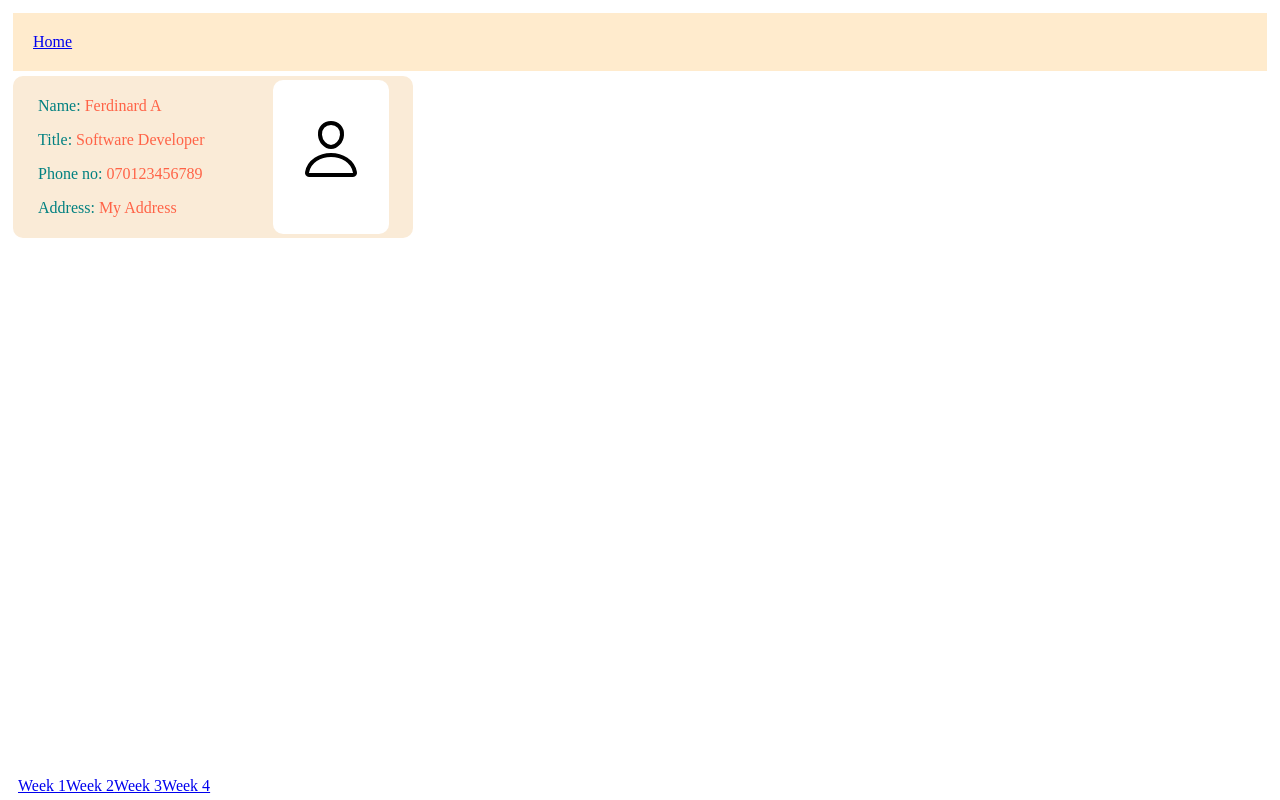
After one commit to EmmanuelAmodu/DLBC_Coding_Tutorial, a PHP site: page /week4.php in a window 1280 px wide. The commit adds this page. Run offline with PHP 8.4, Linux system fonts and the light colour scheme.

Commit message:
Week 4 Added

```diff
--- /dev/null
+++ b/Student/Ferdinard/assets/styles.css
@@ -0,0 +1,65 @@
+.nav{
+  padding:20px;
+  margin-bottom:5px;
+  background-color: blanchedalmond;
+}
+
+body{
+  padding:5px;
+  min-height:100%;
+}
+
+/***Business Card***/
+.card {
+  border: 2px solid transparent;
+  border-radius: 10px;
+  padding: 0px 20px;
+  width: 400px;
+  background-color:antiquewhite;
+}
+
+span {
+  color: teal;
+}
+
+p {
+  color:tomato;
+}
+
+.passport{
+  text-align: center;
+  font-size: 64px;
+  background-color:white;
+  border-radius: 10px;
+  padding: 10px;
+  height:30px;
+}
+
+
+h1{
+  color: crimson;
+  font-family: 'Franklin Gothic Medium', 'Arial Narrow', Arial, sans-serif;
+  font-size: 4em;
+}
+
+/***Week 3***/
+#main-content {
+  margin: 20px;
+  padding: 20px;
+  border: 2px solid #000;
+  border-radius: 10px;
+ }
+
+.special-message {
+  color: darkblue;
+  font-weight: bold;
+}
+
+.footer{
+  display: flex;
+  padding: 5px;
+  position: fixed;
+  bottom: 0;
+  justify-content: space-evenly;
+  align-items: center;
+}
--- /dev/null
+++ b/Student/Ferdinard/footer.html
@@ -0,0 +1,19 @@
+        <div class="footer">
+            <div>
+                <a href="week1.php">Week 1</a>
+            </div>
+            <div>
+                <a href="week2.php">Week 2</a>
+            </div>
+            <div>
+                <a href="week3.php">Week 3</a>
+            </div>
+            <div>
+                <a href="week4.php">Week 4</a>
+            </div>
+        </div>
+
+        <script type="module" src="https://unpkg.com/ionicons@7.1.0/dist/ionicons/ionicons.esm.js"></script>
+        <script nomodule src="https://unpkg.com/ionicons@7.1.0/dist/ionicons/ionicons.js"></script>
+    </body>
+</html>
--- /dev/null
+++ b/Student/Ferdinard/header.html
@@ -0,0 +1,11 @@
+<!doctype html>
+<html>
+    <head>
+        <title>
+            JS TRAINING
+        </title>
+        <link rel="stylesheet" href="assets/styles.css">
+        <script type="module" src="https://unpkg.com/ionicons@7.1.0/dist/ionicons/ionicons.esm.js"></script>
+        <script nomodule src="https://unpkg.com/ionicons@7.1.0/dist/ionicons/ionicons.js"></script>
+    </head>
+    <body>
--- /dev/null
+++ b/Student/Ferdinard/nav.html
@@ -0,0 +1,5 @@
+<link rel="stylesheet" href="assets/styles.css">
+
+<div class="nav">
+    <a href="index.php">Home</a>
+</div>
--- /dev/null
+++ b/Student/Ferdinard/required.php
@@ -0,0 +1,4 @@
+<?php
+include ('header.html');
+include ('nav.html');
+?>
--- /dev/null
+++ b/Student/Ferdinard/week4.php
@@ -0,0 +1,25 @@
+<?php
+include ('required.php');
+?>
+
+<body>
+
+    <table class="card">
+
+        <tr class="">
+            <td>
+            <p><span>Name:</span> Ferdinard A</p>
+            <p><span>Title:</span> Software Developer</p>
+            <p><span>Phone no:</span> 070123456789</p>
+            <p><span>Address:</span> My Address</p>
+            </td>
+            <td class="passport"><div >
+                <ion-icon name="person-outline"></ion-icon>
+                </div>
+            </td>
+        </tr>
+    </table>
+
+<?php
+include ('footer.html');
+?>
```
Also changed, not shown: Student/Ferdinard/index.php (renamed from Student/Ferdinard/index.html, +10 -19 lines), Student/Ferdinard/week1.html (deleted, +0 -10 lines), Student/Ferdinard/week1.php (added, +11 -0 lines), Student/Ferdinard/week2.php (renamed from Student/Ferdinard/week2.html, +9 -8 lines), Student/Ferdinard/week3.php (renamed from Student/Ferdinard/week3.html, +11 -33 lines).
